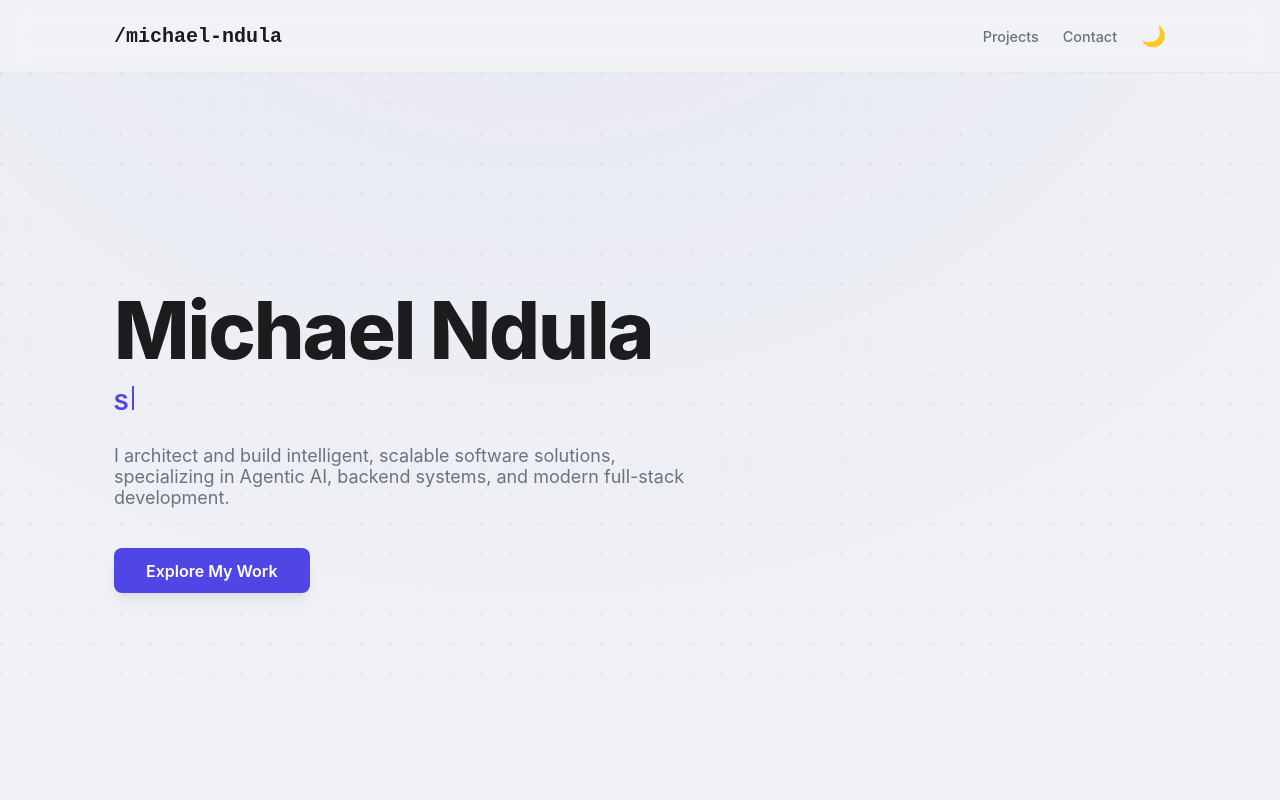
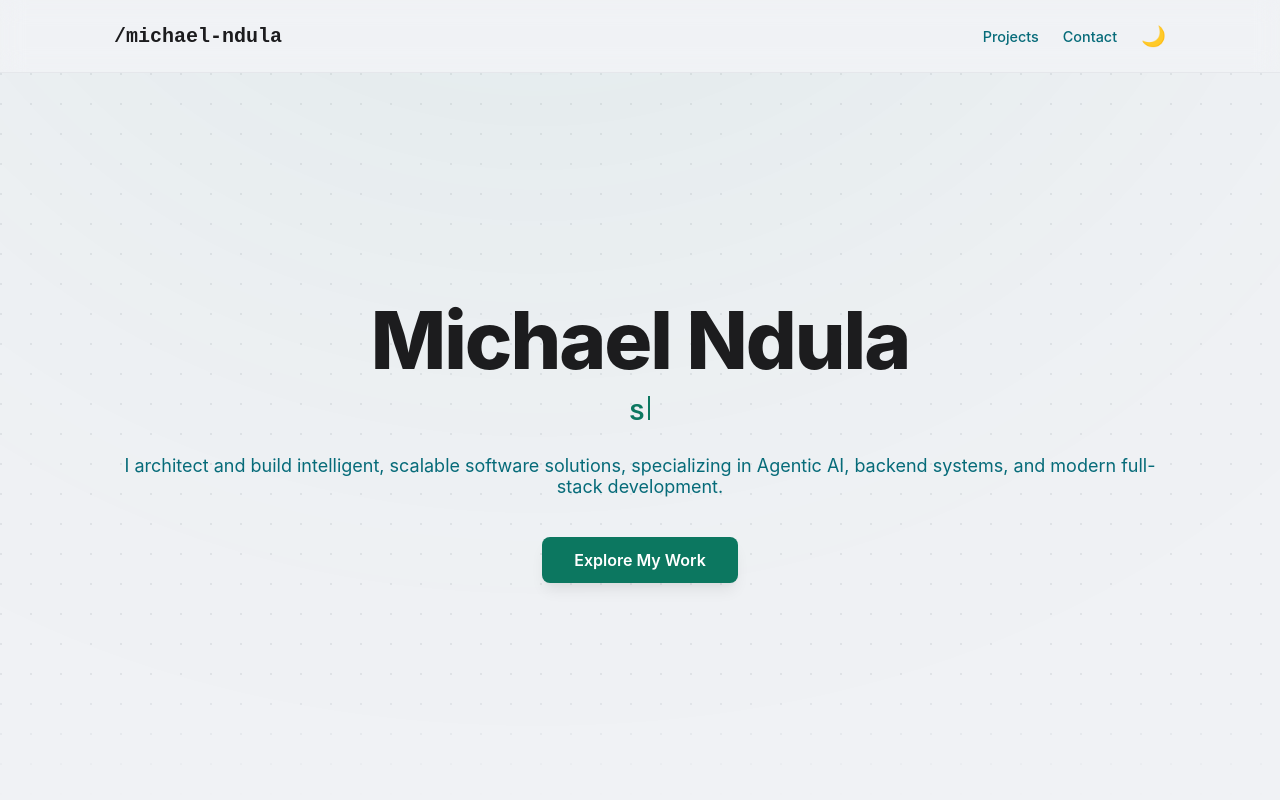
Before and after one commit to Michaelndula/michaelndula-portfolio, a React (Vite) app: page / in a window 1280 px wide. Shown: the top 800 px of the page. Built offline with nearby package versions, Linux system fonts and the light colour scheme.

Commit message:
Update css

```diff
--- a/src/App.css
+++ b/src/App.css
@@ -8,8 +8,8 @@
   --bg-primary: #f0f2f5;
   --bg-secondary: #ffffff;
   --text-primary: #1c1c1e;
-  --text-secondary: #6b7280;
-  --accent: #4f46e5;
+  --text-secondary: #066b79;
+  --accent: #0c7760;
   --accent-light: #e0e7ff;
   --border-color: #e5e7eb;
   --dot-color: #d1d5db;
@@ -21,9 +21,9 @@
   --bg-primary: #121212;
   --bg-secondary: #1e1e1e;
   --text-primary: #f3f4f6;
-  --text-secondary: #9ca3af;
-  --accent: #6366f1;
-  --accent-light: #3730a3;
+  --text-secondary: #f0f8f8;
+  --accent: #0a737a;
+  --accent-light: #11e9e9;
   --border-color: #374151;
   --dot-color: var(--border-color);
   --shadow: 0 4px 6px -1px rgba(0, 0, 0, 0.2), 0 2px 4px -1px rgba(0, 0, 0, 0.15);
@@ -132,8 +132,7 @@ body {
 }
 
 .hero .container {
-  text-align: left;
-  width: 100%;
+  text-align: center;
 }
 
 .hero-name {
@@ -167,8 +166,8 @@ body {
 .hero-summary {
   font-size: 1.125rem;
   color: var(--text-secondary);
-  max-width: 600px;
   margin: 1.5rem 0 0 0;
+  text-align: center;
 }
 
 .hero-cta {
```
